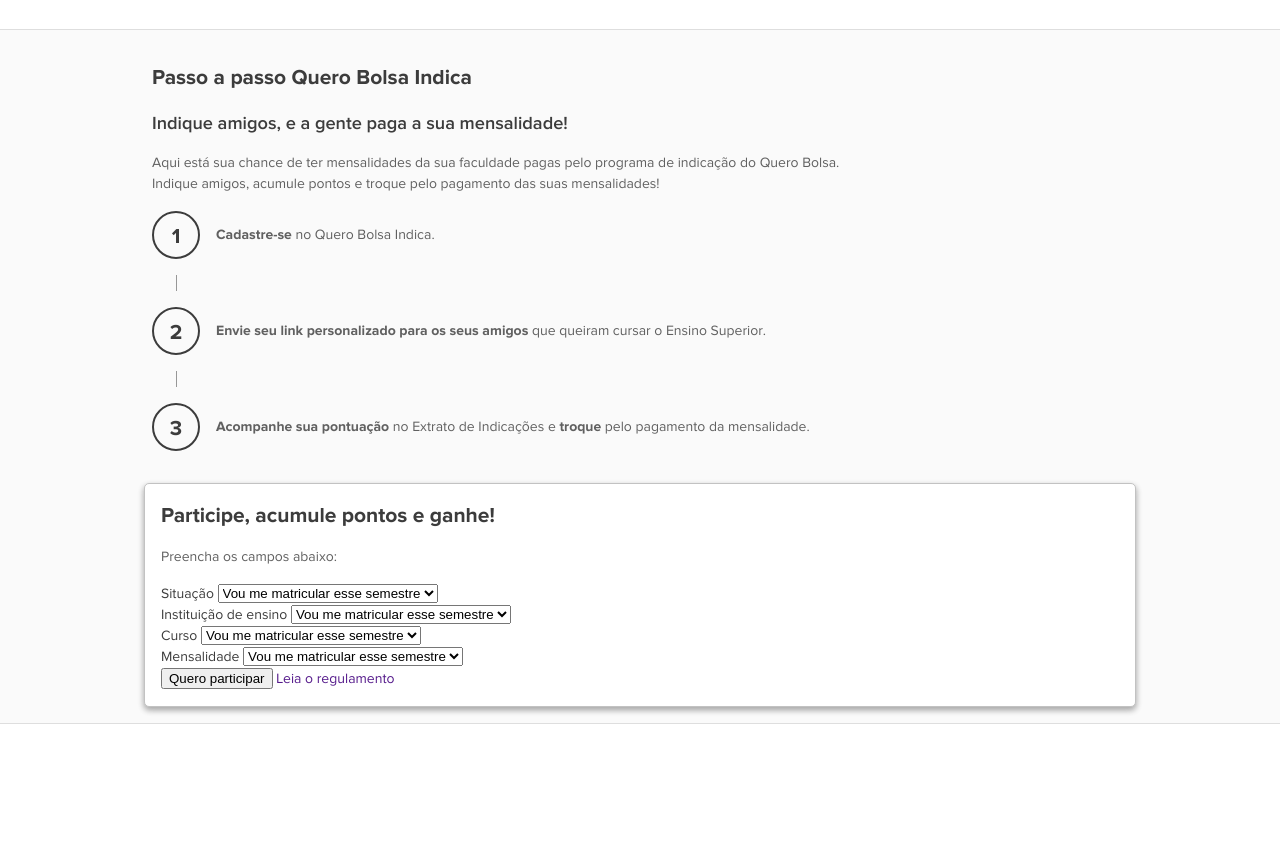
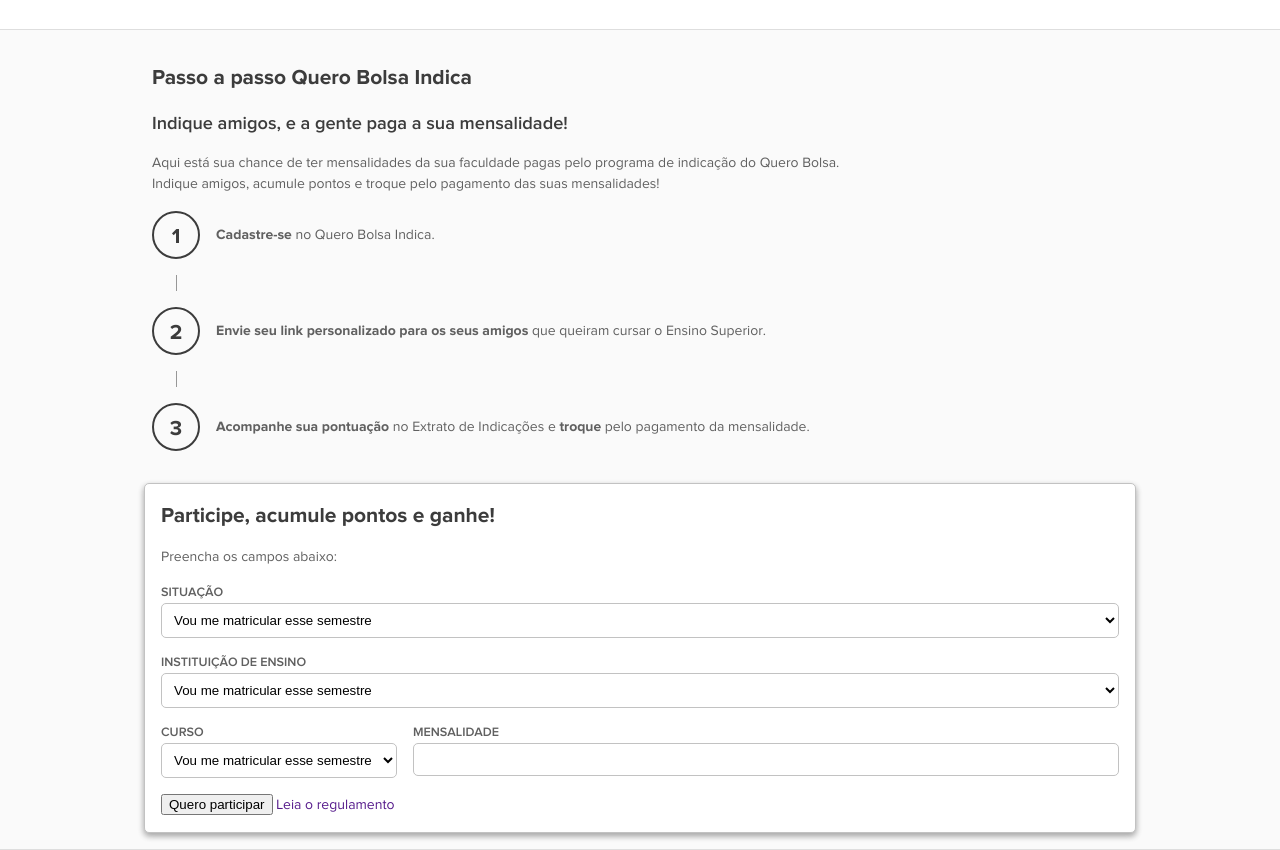
Before and after one commit to vitebo/quero-education-front-end-challenge, a website: page src/index.html in a window 1280 px wide. Shown: the part 197-1047 px from the top of the page. Before the commit the page ends 921 px from the top, so only its background shows below. Drawn offline with nearby package versions, Linux system fonts and the light colour scheme; files that its build step writes are made by us from their sources; files whose address does not match are found by name.

Commit message:
estilizando o formulario do card

```diff
--- a/src/index.html
+++ b/src/index.html
@@ -133,36 +133,33 @@
             <h2 class="m-card__title">Participe, acumule pontos e ganhe!</h2>
             <p class="m-card__text">Preencha os campos abaixo:</p>
           </header>
-          <form action>
-            <div>
-              <label>Situação</label>
-              <select>
+          <form class="m-card__body" action>
+            <label class="m-card__item m-form-box">
+              <span class="m-form-box__text">Situação</span>
+              <select class="m-form-box__box">
                 <option value="">Vou me matricular esse semestre</option>
                 <option value="">Estou matriculado</option>
               </select>
-            </div>
-            <div>
-              <label>Instituição de ensino</label>
-              <select>
+            </label>
+            <label class="m-card__item m-form-box">
+              <span class="m-form-box__text">Instituição de ensino</span>
+              <select class="m-form-box__box">
                 <option value="">Vou me matricular esse semestre</option>
                 <option value="">Estou matriculado</option>
               </select>
-            </div>
-            <div>
-              <div>
-                <label>Curso</label>
-                <select>
+            </label>
+            <div class="m-card__group">
+              <label class="m-card__item m-form-box">
+                <span class="m-form-box__text">Curso</span>
+                <select class="m-form-box__box">
                   <option value="">Vou me matricular esse semestre</option>
                   <option value="">Estou matriculado</option>
                 </select>
-              </div>
-              <div>
-                <label>Mensalidade</label>
-                <select>
-                  <option value="">Vou me matricular esse semestre</option>
-                  <option value="">Estou matriculado</option>
-                </select>
-              </div>
+              </label>
+              <label class="m-card__item m-form-box">
+                <span class="m-form-box__text">Mensalidade</span>
+                <input type="number" class="m-form-box__box"/>
+              </label>
             </div>
             <button>Quero participar</button>
             <a href>Leia o regulamento</a>
--- a/src/sass/main.scss
+++ b/src/sass/main.scss
@@ -16,3 +16,4 @@
 @import 'modules/m-menu';
 @import 'modules/m-step';
 @import 'modules/m-card';
+@import 'modules/m-form-box';
--- a/src/sass/modules/_m-card.scss
+++ b/src/sass/modules/_m-card.scss
@@ -1,5 +1,6 @@
 .m-card {
   @extend %b-depth-2;
+  $this: &;
   background-color: $color-white;
   border: 1px solid $color-gray-500;
   border-radius: 5px;
@@ -12,7 +13,23 @@
     padding: 0;
   }
 
-  &__text {
+  &__body {
+    margin-top: $spacing-2;
+  }
+
+  &__group {
+    display: flex;
+
+    #{$this}__item {
+      &:not(:first-child) {
+        flex-grow: 1;
+        margin-left: $spacing-2;
+      }
+    }
+  }
+
+  &__item {
+    display: block;
     margin-bottom: $spacing-2;
   }
 }
--- /dev/null
+++ b/src/sass/modules/_m-form-box.scss
@@ -0,0 +1,17 @@
+.m-form-box {
+  &__text {
+    color: $color-gray-800;
+    display: block;
+    font-size: .9em;
+    font-weight: $font-weight-proxima-nova-semibold;
+    text-transform: uppercase;
+  }
+
+  &__box {
+    background-color: $color-white;
+    border: 1px solid $color-gray-500;
+    border-radius: 5px;
+    padding: $spacing-1;
+    width: 100%;
+  }
+}
```
